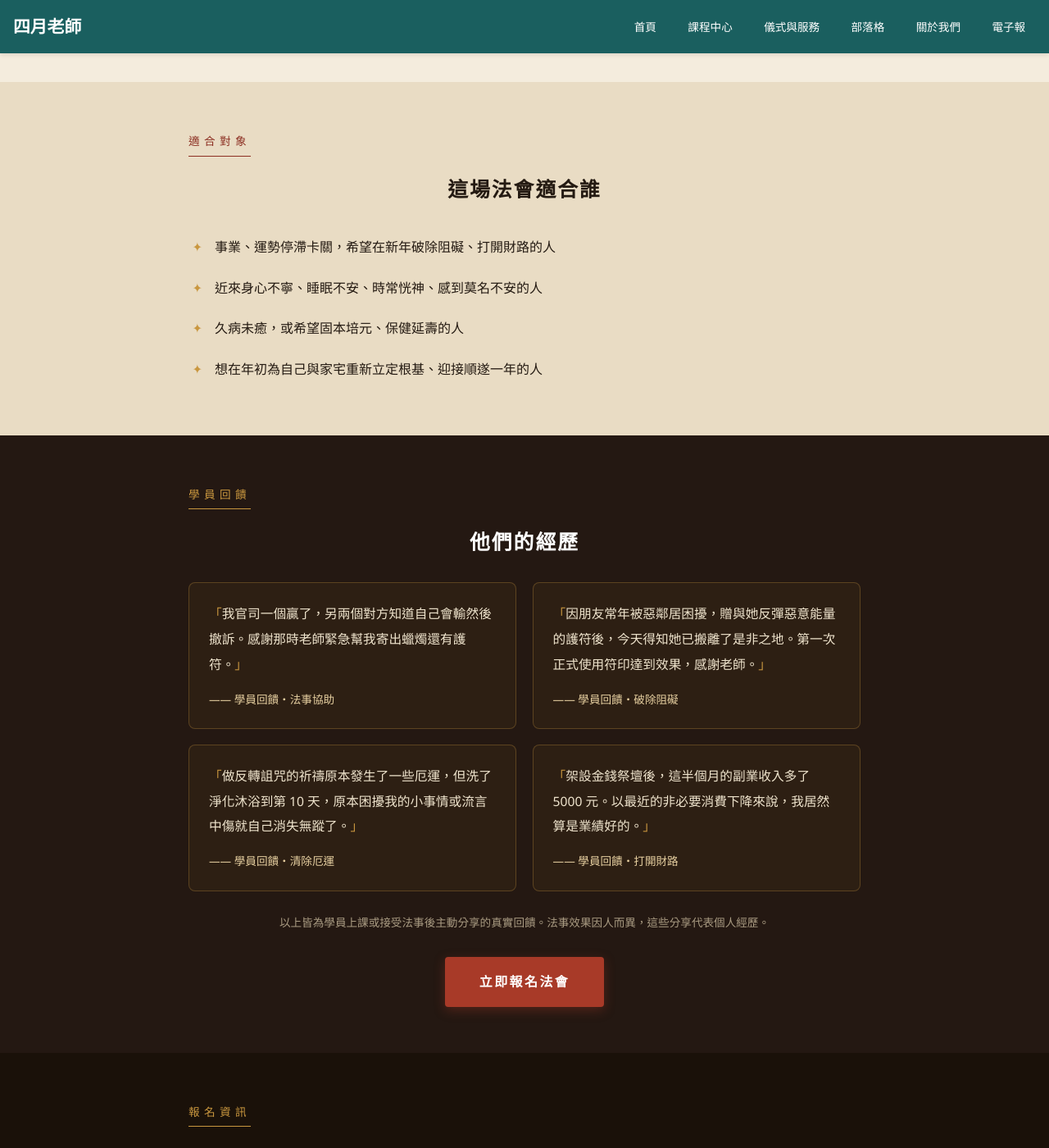
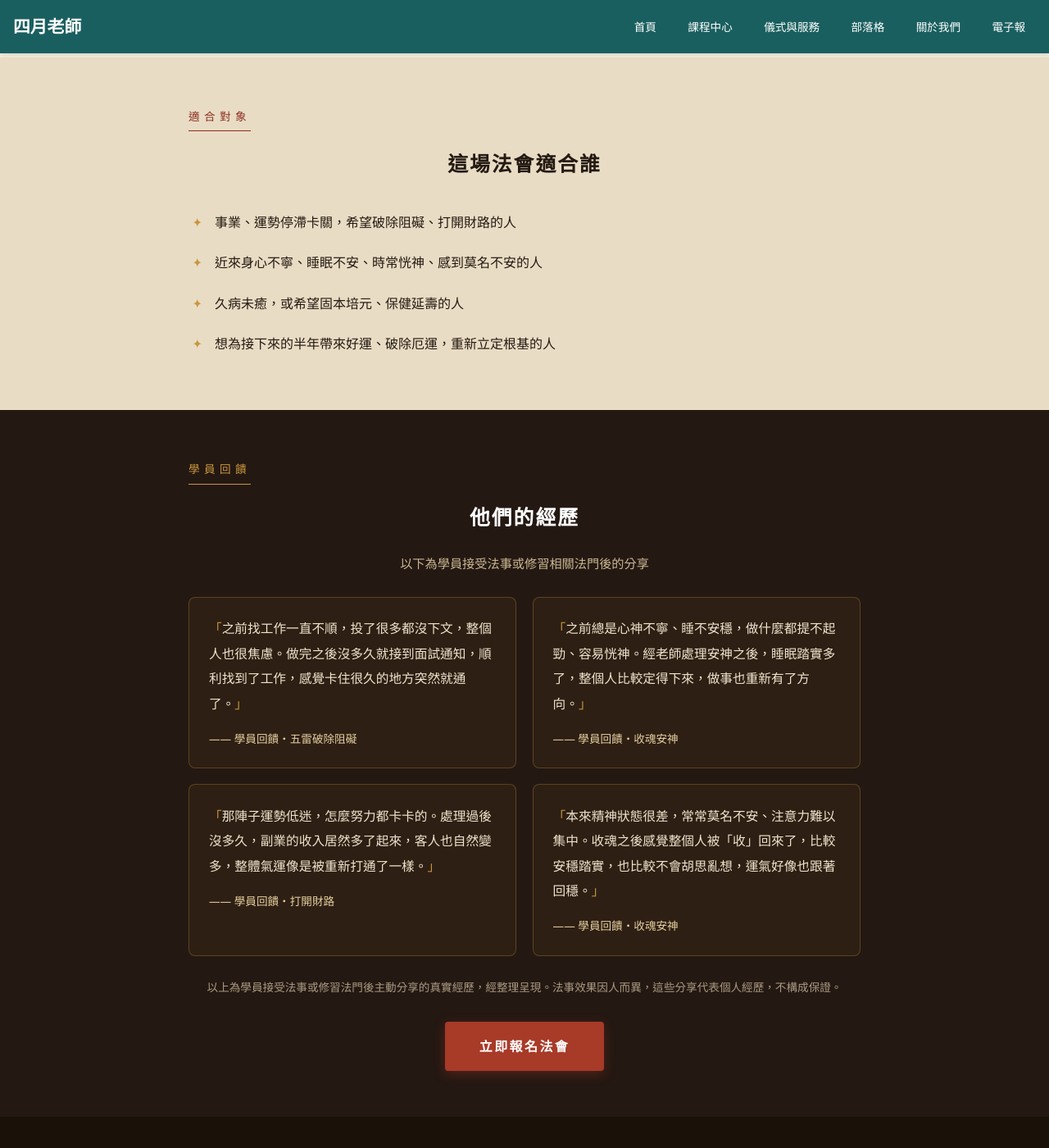
Before and after one commit to light4uliuphone-lang/hoodoo, a Jekyll site: the page built from rituals/ritual-newyear-blessing.html, in a window 1280 px wide and 1400 px high, scrolled down 4144 px. Shown: the whole window at 82% size. Built offline with Jekyll 4.4.1, drawn with Linux system fonts in a browser that asks for light colours; some of the changed text lies outside the part shown.

Commit message:
Add files via upload

```diff
--- a/rituals/ritual-newyear-blessing.html
+++ b/rituals/ritual-newyear-blessing.html
@@ -1,7 +1,7 @@
 ---
 layout: default
-title: "開運收魂・新年祈福法會 - 四月老師"
-description: "五雷轉運開門破除事業阻礙、打開財路，收魂安神安定身心、固本培元。新年為自己開路、也為自己安魂。"
+title: "五雷開運與收魂法 - 四月老師"
+description: "五雷轉運開門破除事業阻礙、打開財路，收魂安神安定身心、固本培元、恢復運勢。為自己開路，也為自己安魂。"
 permalink: /rituals/ritual-newyear-blessing/
 ---
 
@@ -114,10 +114,10 @@
     <div class="ry-hero-inner">
       <a href="/rituals/" class="back-link" style="color:var(--ry-gold-soft);">← 返回儀式與服務</a>
       <p class="ry-eyebrow" style="display:block; width:fit-content; margin:1rem auto;">道 法 祈 福・新 年 專 場</p>
-      <h1>開運收魂<br>新年祈福法會</h1>
-      <p class="ry-sub">新的一年，先為自己開路，也為自己安魂。以五雷之力破除阻礙、打開財路；以收魂之法安定身心、固本培元。</p>
-      <div class="ry-hero-date">🗓 行法日：〔待補〕｜報名截止：〔待補〕</div>
-      <p style="font-size:.9rem; color:var(--ry-gold-soft); letter-spacing:.1em; margin:.5rem 0 1rem;">⚠ 因需人工書符施術，本場限額〔待補〕名，額滿須待下一場</p>
+      <h1>五雷開運<br>與收魂法</h1>
+      <p class="ry-sub">先為自己開路，也為自己安魂。以五雷之力破除阻礙、打開財路；以收魂之法安定身心、固本培元。</p>
+      <div class="ry-hero-date">🗓 行法日：2026/07/28｜報名截止：2026/07/21</div>
+      <p style="font-size:.9rem; color:var(--ry-gold-soft); letter-spacing:.1em; margin:.5rem 0 1rem;">⚠ 因需為每個人單獨施術，本場限額 20 名，額滿須待下一場</p>
       <div><a class="ry-cta" href="#signup">立即報名</a></div>
     </div>
   </header>
@@ -126,11 +126,11 @@
   <section class="ry-section ry-origin">
     <div class="ry-inner">
       <p class="ry-eyebrow">緣起</p>
-      <h2 style="text-align:center;">一年之計，在於開路與安身</h2>
-      <p class="ry-lead">舊歲累積的阻礙需要破除，一年奔波耗損的精神需要收攝。年初，正是為自己重新立定根基的時候。</p>
-      <p>這場法會結合兩道法門：<strong>五雷轉運開門</strong>，向外破除事業與運勢上的阻礙、打開財富的管道；<strong>收魂安神</strong>，向內收攝散失的魂魄、安定不寧的身心。一外一內，一開一收，願參加者在新的一年裡萬事清吉、財源廣進，身心安穩、諸事順遂。</p>
-      <p class="ry-punch">開路而不安身，走得再遠也心神不定；安身而不開路，再穩固也難以前行。兩者兼備，這一年才走得又穩又遠。</p>
-      <p style="margin-top:1.5rem;">新年是一整年運勢定調的關鍵時刻。年初若不先破除舊歲累積的阻礙、收攝耗損的精神，等於帶著去年的包袱走進新的一年——阻礙依舊、心神依舊散亂。趁著年初為自己重立根基，這一年的基底才穩得住。</p>
+      <h2 style="text-align:center;">開路與安身，是一切順遂的根基</h2>
+      <p class="ry-lead">累積的阻礙需要破除，奔波耗損的精神需要收攝。當運勢卡關、心神散亂，正是為自己重新立定根基的時候。</p>
+      <p>這場法會結合兩道法門：<strong>五雷轉運開門</strong>，向外破除事業與運勢上的阻礙、打開財富的管道；<strong>收魂安神</strong>，向內收攝散失的魂魄、安定不寧的身心。一外一內，一開一收，願參加者在接下來的日子裡萬事清吉、財源廣進，身心安穩、諸事順遂。</p>
+      <p class="ry-punch">開路而不安身，走得再遠也心神不定；安身而不開路，再穩固也難以前行。兩者兼備，路才走得又穩又遠。</p>
+      <p style="margin-top:1.5rem;">當運勢卡關、諸事不順，若不先破除累積的阻礙、收攝耗損的精神，只會帶著這些包袱繼續往前——阻礙依舊、心神依舊散亂。趁此為自己重立根基，接下來的半年才走得順、站得穩。</p>
     </div>
   </section>
 
@@ -160,7 +160,7 @@
              width="1200" height="800" loading="lazy">
         <p>收魂是台灣民間很常見的一種醫療性術法。在許多文化中都有類似的技術——在西班牙這稱為 Sostu，意為靈魂的遺失，他們會向天使長米迦勒祈禱以帶回失去的靈魂；在西伯利亞薩滿中，巫師會擊鼓進入下部世界將患者遺失的靈魂帶回；在西藏，則會製作患者的替身，透過向本尊祈禱並以占卜確認靈魂歸來後，將替身送予妖魔、放入水中飄遠，象徵作祟者已然遠離。</p>
         <p>人的魂魄會因驚嚇、疾病、意外、邪師拘魂、鬼神作祟等因素而喪失。所謂魂不守舍，便難以集中注意力、容易不安亂想、時常恍神、或感到莫名恐懼，自然也睡不安穩。魂魄更影響一個人的氣運，失魂之下所想之事難以成願；失魂落魄更會折損壽元，故求延壽者更需固定為自己收魂定魄。</p>
-        <p class="func">◈ 用於本場：安定身心 ・ 固本培元 ・ 收攝魂魄</p>
+        <p class="func">◈ 用於本場：安定身心 ・ 固本培元 ・ 收攝魂魄 ・ 恢復運勢</p>
       </div>
 
       <div style="text-align:center; margin-top:2rem;">
@@ -192,10 +192,10 @@
       <p class="ry-eyebrow">適合對象</p>
       <h2 style="text-align:center;">這場法會適合誰</h2>
       <ul>
-        <li>事業、運勢停滯卡關，希望在新年破除阻礙、打開財路的人</li>
+        <li>事業、運勢停滯卡關，希望破除阻礙、打開財路的人</li>
         <li>近來身心不寧、睡眠不安、時常恍神、感到莫名不安的人</li>
         <li>久病未癒，或希望固本培元、保健延壽的人</li>
-        <li>想在年初為自己與家宅重新立定根基、迎接順遂一年的人</li>
+        <li>想為接下來的半年帶來好運、破除厄運，重新立定根基的人</li>
       </ul>
     </div>
   </section>
@@ -205,25 +205,26 @@
     <div class="ry-inner">
       <p class="ry-eyebrow" style="color:var(--ry-gold); border-color:var(--ry-gold);">學員回饋</p>
       <h2>他們的經歷</h2>
+      <p style="text-align:center; color:#c9b892; font-size:.95rem; margin-bottom:.5rem;">以下為學員接受法事或修習相關法門後的分享</p>
       <div class="ry-proof-grid">
         <div class="ry-proof-card">
-          <blockquote>我官司一個贏了，另兩個對方知道自己會輸然後撤訴。感謝那時老師緊急幫我寄出蠟燭還有護符。</blockquote>
-          <p class="from">—— 學員回饋・法事協助</p>
+          <blockquote>之前找工作一直不順，投了很多都沒下文，整個人也很焦慮。做完之後沒多久就接到面試通知，順利找到了工作，感覺卡住很久的地方突然就通了。</blockquote>
+          <p class="from">—— 學員回饋・五雷破除阻礙</p>
         </div>
         <div class="ry-proof-card">
-          <blockquote>因朋友常年被惡鄰居困擾，贈與她反彈惡意能量的護符後，今天得知她已搬離了是非之地。第一次正式使用符印達到效果，感謝老師。</blockquote>
-          <p class="from">—— 學員回饋・破除阻礙</p>
+          <blockquote>之前總是心神不寧、睡不安穩，做什麼都提不起勁、容易恍神。經老師處理安神之後，睡眠踏實多了，整個人比較定得下來，做事也重新有了方向。</blockquote>
+          <p class="from">—— 學員回饋・收魂安神</p>
         </div>
         <div class="ry-proof-card">
-          <blockquote>做反轉詛咒的祈禱原本發生了一些厄運，但洗了淨化沐浴到第 10 天，原本困擾我的小事情或流言中傷就自己消失無蹤了。</blockquote>
-          <p class="from">—— 學員回饋・清除厄運</p>
+          <blockquote>那陣子運勢低迷，怎麼努力都卡卡的。處理過後沒多久，副業的收入居然多了起來，客人也自然變多，整體氣運像是被重新打通了一樣。</blockquote>
+          <p class="from">—— 學員回饋・打開財路</p>
         </div>
         <div class="ry-proof-card">
-          <blockquote>架設金錢祭壇後，這半個月的副業收入多了 5000 元。以最近的非必要消費下降來說，我居然算是業績好的。</blockquote>
-          <p class="from">—— 學員回饋・打開財路</p>
+          <blockquote>本來精神狀態很差，常常莫名不安、注意力難以集中。收魂之後感覺整個人被「收」回來了，比較安穩踏實，也比較不會胡思亂想，運氣好像也跟著回穩。</blockquote>
+          <p class="from">—— 學員回饋・收魂安神</p>
         </div>
       </div>
-      <p class="ry-proof-note">以上皆為學員上課或接受法事後主動分享的真實回饋。法事效果因人而異，這些分享代表個人經歷。</p>
+      <p class="ry-proof-note">以上為學員接受法事或修習法門後主動分享的真實經歷，經整理呈現。法事效果因人而異，這些分享代表個人經歷，不構成保證。</p>
       <div style="text-align:center; margin-top:1.8rem;">
         <a class="ry-cta" href="#signup">立即報名法會</a>
       </div>
@@ -238,14 +239,14 @@
 
       <div class="ry-price-card">
         <p style="margin:0; letter-spacing:.15em; color:var(--ry-gold-soft);">五雷轉運開門 ＋ 收魂安神　雙法合一</p>
-        <p class="ry-price-now">NT$ 〔待補〕 / 人</p>
+        <p class="ry-price-now">NT$ 1,388 / 人</p>
         <p class="ry-price-note">一次報名，兩道法門一併為你施行</p>
       </div>
 
       <div class="ry-info">
-        <p><span class="label">🗓 行法日：</span>〔待補〕</p>
-        <p><span class="label">⌛ 報名截止：</span>〔待補〕</p>
-        <p><span class="label">📮 衣物寄回：</span>完成後陸續寄出，於〔待補〕前完成</p>
+        <p><span class="label">🗓 行法日：</span>2026/07/28</p>
+        <p><span class="label">⌛ 報名截止：</span>2026/07/21</p>
+        <p><span class="label">📮 衣物寄回：</span>完成後陸續寄出</p>
         <p><span class="label">👨‍🏫 主法：</span>四月老師</p>
       </div>
 
@@ -262,18 +263,33 @@
       <div class="ry-signup-methods">
         <div class="ry-method-box">
           <h4>方式一：填寫線上報名表單</h4>
-          <p style="color:#e7dcc6;">填寫下方 Google 表單並送出後，我們將於三日內回信與您確認繳費與寄件事宜。</p>
-          <p style="text-align:center; margin-top:1rem;">
-            <!-- TODO：替換為實際 Google 表單連結 -->
-            <a class="ry-cta" href="〔待補：Google 表單連結〕">前往報名表單</a>
-          </p>
+          <p style="color:#e7dcc6;">直接於下方填寫表單並送出，我們將於三日內回信與您確認繳費與寄件事宜。</p>
+          <div style="background:#fff; padding:10px; border-radius:8px; margin-top:1rem;">
+            <iframe
+              src="https://docs.google.com/forms/d/e/1FAIpQLSc_hqPS1xU0oaGhAfsZfok-fr4EJhSMfqCZzR-zOBOcqc9l0A/viewform?embedded=true"
+              width="100%" height="1350" frameborder="0" marginheight="0" marginwidth="0"
+              style="display:block; margin:0 auto; max-width:640px;"
+              title="五雷開運與收魂法報名表單">載入中…</iframe>
+          </div>
         </div>
 
         <div class="ry-method-box">
           <h4>方式二：來信報名</h4>
-          <p style="color:#e7dcc6;">請來信至 <a href="mailto:herbmagic@hotmail.com.tw?subject=報名開運收魂新年祈福法會">herbmagic@hotmail.com.tw</a>，標題註明「<strong>報名開運收魂法會</strong>」，並附上：</p>
+          <p style="color:#e7dcc6;">請來信至 <a href="mailto:herbmagic@hotmail.com.tw?subject=報名五雷開運與收魂法">herbmagic@hotmail.com.tw</a>，標題註明「<strong>報名五雷開運與收魂法</strong>」，並附上：</p>
           <p style="color:#e7dcc6; padding-left:1rem;">姓名 ・ 住址 ・ 出生年月日 ・ 聯絡方式</p>
           <p style="color:#e7dcc6;">待回信確認後，再依指示寄出輕便衣物。</p>
+        </div>
+
+        <div class="ry-method-box" style="text-align:center;">
+          <h4>有任何問題？加入 LINE 詢問</h4>
+          <p style="color:#e7dcc6;">報名、施術流程或法會相關的任何疑問，歡迎加入 LINE 官方帳號直接詢問，我或助手都會為您解答。</p>
+          <img src="/assets/images/shared/line-qr.webp" alt="靈火巫境 LINE 官方帳號 QR code"
+               style="width:180px; height:auto; margin:1rem auto; display:block; border:4px solid #fff; border-radius:8px;"
+               width="600" height="600" loading="lazy">
+          <p style="margin-top:.5rem;">
+            <a class="ry-cta" href="https://line.me/R/ti/p/@sorcery" style="background:#3e5c48; box-shadow:0 4px 14px rgba(62,92,72,.35);">加入 LINE 官方帳號</a>
+          </p>
+          <p style="color:#a99b82; font-size:.85rem; margin-top:.8rem;">LINE ID：@sorcery</p>
         </div>
       </div>
     </div>
@@ -287,7 +303,7 @@
       <img src="/assets/images/shared/teacher-april.webp" alt="四月老師"
            style="width:200px; height:auto; border-radius:8px; margin:1rem auto; display:block; border:1px solid #ddd0b4;"
            width="1000" height="1250" loading="lazy">
-      <p>深耕身心靈領域數十年，貫通道教科儀、民間符法與西方魔法傳統。以嚴謹的態度看待每一道法門，也以誠懇的心為每一位參加者施行。台灣、香港、馬來西亞皆有眾多學員與信眾。</p>
+      <p>深耕身心靈領域數十年，貫通道教科儀、民間符法與西方魔法傳統。以嚴謹的態度看待每一道法門，也以誠懇的心為每一位參加者施行。台灣、香港、馬來西亞皆有眾多學員與客戶。</p>
     </div>
   </section>
 
```
Also changed, not shown: other parts of rituals/ritual-newyear-blessing.html (+1 -1 lines).
